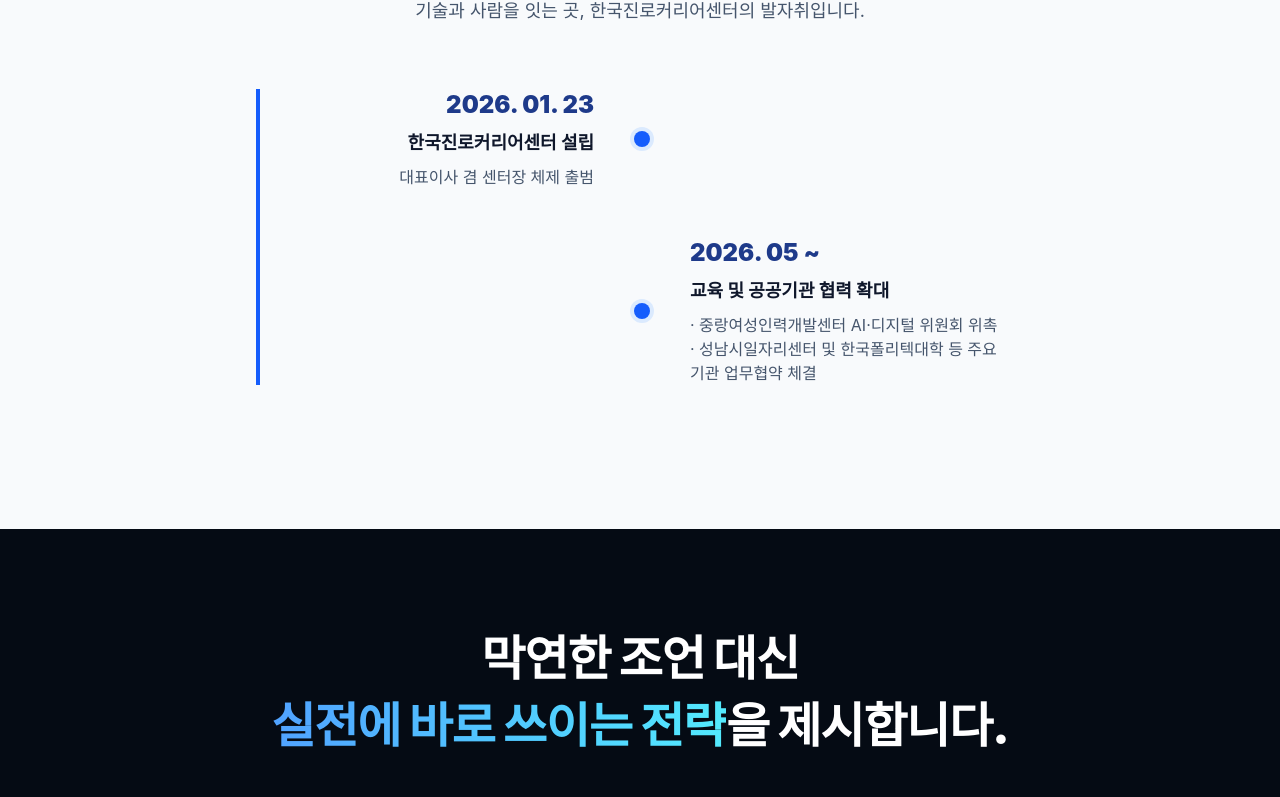
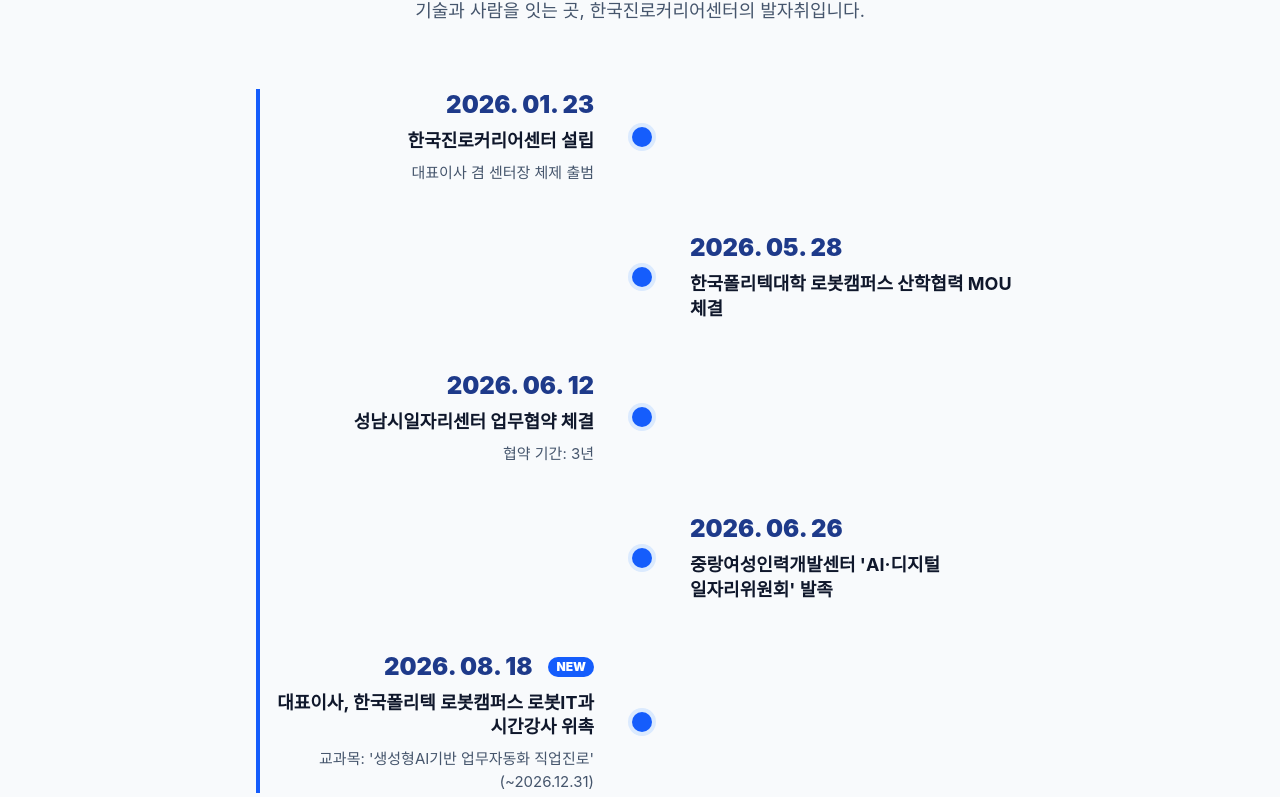
Before and after one commit to Minkkaeng/Korea-Career-Center, a React (Vite) app: page /about in a window 1280 px wide. Shown: the part 1670-2467 px from the top of the page. Built offline with nearby package versions, Linux system fonts and the light colour scheme.

Commit message:
feat: update center history timeline with new MOU and appointments

```diff
--- a/src/pages/About.tsx
+++ b/src/pages/About.tsx
@@ -90,28 +90,66 @@ export default function About() {
 
           <div className="max-w-3xl mx-auto">
             <div className="relative border-l-4 border-blue-600 ml-6 md:ml-0 md:pl-0">
-              <div className="mb-12 relative flex items-center md:justify-center">
-                <div className="absolute w-4 h-4 rounded-full bg-blue-600 -left-[10px] md:left-1/2 md:-ml-2 ring-4 ring-blue-100"></div>
+
+              <div className="mb-12 relative flex items-center md:justify-center group">
+                <div className="absolute w-5 h-5 rounded-full bg-blue-600 -left-[10.5px] md:left-1/2 md:-ml-2.5 ring-4 ring-blue-100 group-hover:ring-blue-300 transition-all duration-300"></div>
                 <div className="pl-8 md:pl-0 md:w-1/2 md:pr-12 md:text-right">
-                  <h3 className="text-2xl font-black text-[#1e3a8a] mb-2">2026. 01. 23</h3>
-                  <p className="text-lg font-bold text-slate-900">한국진로커리어센터 설립</p>
-                  <p className="text-slate-600 mt-2">대표이사 겸 센터장 체제 출범</p>
+                  <h3 className="text-2xl font-black text-[#1e3a8a] mb-2 flex items-center md:justify-end gap-2">
+                    2026. 01. 23
+                  </h3>
+                  <p className="text-lg font-bold text-slate-900 leading-snug break-keep">한국진로커리어센터 설립</p>
+                  <p className="text-slate-600 mt-2 text-[15px]">대표이사 겸 센터장 체제 출범</p>
                 </div>
                 <div className="hidden md:block md:w-1/2 md:pl-12"></div>
               </div>
 
-              <div className="mb-12 relative flex items-center md:justify-center">
-                <div className="absolute w-4 h-4 rounded-full bg-blue-600 -left-[10px] md:left-1/2 md:-ml-2 ring-4 ring-blue-100"></div>
+              <div className="mb-12 relative flex items-center md:justify-center group">
+                <div className="absolute w-5 h-5 rounded-full bg-blue-600 -left-[10.5px] md:left-1/2 md:-ml-2.5 ring-4 ring-blue-100 group-hover:ring-blue-300 transition-all duration-300"></div>
                 <div className="hidden md:block md:w-1/2 md:pr-12"></div>
                 <div className="pl-8 md:pl-0 md:w-1/2 md:pl-12 text-left">
-                  <h3 className="text-2xl font-black text-[#1e3a8a] mb-2">2026. 05 ~</h3>
-                  <p className="text-lg font-bold text-slate-900">교육 및 공공기관 협력 확대</p>
-                  <p className="text-slate-600 mt-2 break-keep">
-                    · 중랑여성인력개발센터 AI·디지털 위원회 위촉
-                    <br />· 성남시일자리센터 및 한국폴리텍대학 등 주요 기관 업무협약 체결
-                  </p>
+                  <h3 className="text-2xl font-black text-[#1e3a8a] mb-2 flex items-center gap-2">
+                    2026. 05. 28
+                  </h3>
+                  <p className="text-lg font-bold text-slate-900 leading-snug break-keep">한국폴리텍대학 로봇캠퍼스 산학협력 MOU 체결</p>
                 </div>
               </div>
+
+              <div className="mb-12 relative flex items-center md:justify-center group">
+                <div className="absolute w-5 h-5 rounded-full bg-blue-600 -left-[10.5px] md:left-1/2 md:-ml-2.5 ring-4 ring-blue-100 group-hover:ring-blue-300 transition-all duration-300"></div>
+                <div className="pl-8 md:pl-0 md:w-1/2 md:pr-12 md:text-right">
+                  <h3 className="text-2xl font-black text-[#1e3a8a] mb-2 flex items-center md:justify-end gap-2">
+                    2026. 06. 12
+                  </h3>
+                  <p className="text-lg font-bold text-slate-900 leading-snug break-keep">성남시일자리센터 업무협약 체결</p>
+                  <p className="text-slate-600 mt-2 text-[15px]">협약 기간: 3년</p>
+                </div>
+                <div className="hidden md:block md:w-1/2 md:pl-12"></div>
+              </div>
+
+              <div className="mb-12 relative flex items-center md:justify-center group">
+                <div className="absolute w-5 h-5 rounded-full bg-blue-600 -left-[10.5px] md:left-1/2 md:-ml-2.5 ring-4 ring-blue-100 group-hover:ring-blue-300 transition-all duration-300"></div>
+                <div className="hidden md:block md:w-1/2 md:pr-12"></div>
+                <div className="pl-8 md:pl-0 md:w-1/2 md:pl-12 text-left">
+                  <h3 className="text-2xl font-black text-[#1e3a8a] mb-2 flex items-center gap-2">
+                    2026. 06. 26
+                  </h3>
+                  <p className="text-lg font-bold text-slate-900 leading-snug break-keep">중랑여성인력개발센터 'AI·디지털 일자리위원회' 발족</p>
+                </div>
+              </div>
+
+              <div className="mb-12 relative flex items-center md:justify-center group">
+                <div className="absolute w-5 h-5 rounded-full bg-blue-600 -left-[10.5px] md:left-1/2 md:-ml-2.5 ring-4 ring-blue-100 group-hover:ring-blue-300 transition-all duration-300"></div>
+                <div className="pl-8 md:pl-0 md:w-1/2 md:pr-12 md:text-right">
+                  <h3 className="text-2xl font-black text-[#1e3a8a] mb-2 flex items-center md:justify-end gap-2">
+                    2026. 08. 18
+                    <span className="px-2 py-0.5 bg-blue-600 text-white text-xs rounded-full ml-2">NEW</span>
+                  </h3>
+                  <p className="text-lg font-bold text-slate-900 leading-snug break-keep">대표이사, 한국폴리텍 로봇캠퍼스 로봇IT과 시간강사 위촉</p>
+                  <p className="text-slate-600 mt-2 text-[15px]">교과목: '생성형AI기반 업무자동화 직업진로' (~2026.12.31)</p>
+                </div>
+                <div className="hidden md:block md:w-1/2 md:pl-12"></div>
+              </div>
+
             </div>
           </div>
         </div>
--- /dev/null
+++ b/update_history.cjs
@@ -0,0 +1,80 @@
+const fs = require('fs');
+
+const historyItems = [
+  {
+    date: '2026. 01. 23',
+    title: '한국진로커리어센터 설립',
+    desc: '대표이사 겸 센터장 체제 출범'
+  },
+  {
+    date: '2026. 05. 28',
+    title: '한국폴리텍대학 로봇캠퍼스 산학협력 MOU 체결',
+    desc: ''
+  },
+  {
+    date: '2026. 06. 12',
+    title: '성남시일자리센터 업무협약 체결',
+    desc: '협약 기간: 3년'
+  },
+  {
+    date: '2026. 06. 26',
+    title: "중랑여성인력개발센터 'AI·디지털 일자리위원회' 발족",
+    desc: ''
+  },
+  {
+    date: '2026. 08. 18',
+    title: '대표이사, 한국폴리텍 로봇캠퍼스 로봇IT과 시간강사 위촉',
+    desc: "교과목: '생성형AI기반 업무자동화 직업진로' (~2026.12.31)",
+    isNew: true
+  }
+];
+
+const generateHtml = () => {
+  let html = \`          <div className="max-w-3xl mx-auto">
+            <div className="relative border-l-4 border-blue-600 ml-6 md:ml-0 md:pl-0">\n\`;
+
+  historyItems.forEach((item, index) => {
+    const isLeft = index % 2 === 0;
+
+    html += \`              <div className="mb-12 relative flex items-center md:justify-center group">
+                <div className="absolute w-5 h-5 rounded-full bg-blue-600 -left-[10.5px] md:left-1/2 md:-ml-2.5 ring-4 ring-blue-100 group-hover:ring-blue-300 transition-all duration-300"></div>\n\`;
+
+    if (isLeft) {
+      // Content on left (md:text-right)
+      html += \`                <div className="pl-8 md:pl-0 md:w-1/2 md:pr-12 md:text-right">
+                  <h3 className="text-2xl font-black text-[#1e3a8a] mb-2 flex items-center md:justify-end gap-2">
+                    \${item.date}
+                    \${item.isNew ? '<span className="px-2 py-0.5 bg-blue-600 text-white text-xs rounded-full ml-2">NEW</span>' : ''}
+                  </h3>
+                  <p className="text-lg font-bold text-slate-900 leading-snug break-keep">\${item.title}</p>
+                  \${item.desc ? \`<p className="text-slate-600 mt-2 text-[15px]">\${item.desc}</p>\` : ''}
+                </div>
+                <div className="hidden md:block md:w-1/2 md:pl-12"></div>\n\`;
+    } else {
+      // Content on right (md:text-left)
+      html += \`                <div className="hidden md:block md:w-1/2 md:pr-12"></div>
+                <div className="pl-8 md:pl-0 md:w-1/2 md:pl-12 text-left">
+                  <h3 className="text-2xl font-black text-[#1e3a8a] mb-2 flex items-center gap-2">
+                    \${item.date}
+                    \${item.isNew ? '<span className="px-2 py-0.5 bg-blue-600 text-white text-xs rounded-full ml-2">NEW</span>' : ''}
+                  </h3>
+                  <p className="text-lg font-bold text-slate-900 leading-snug break-keep">\${item.title}</p>
+                  \${item.desc ? \`<p className="text-slate-600 mt-2 text-[15px]">\${item.desc}</p>\` : ''}
+                </div>\n\`;
+    }
+
+    html += \`              </div>\n\`;
+  });
+
+  html += \`            </div>
+          </div>\`;
+  return html;
+};
+
+let file = fs.readFileSync('src/pages/About.tsx', 'utf8');
+
+const regex = /<div className="max-w-3xl mx-auto">[\s\S]*?<\/div>\s*<\/div>\s*<\/div>\s*<\/section>\s*{\/\* Vision Statement Section \*\/}/;
+file = file.replace(regex, generateHtml() + '\\n        </div>\\n      </section>\\n\\n      {/* Vision Statement Section */}');
+
+fs.writeFileSync('src/pages/About.tsx', file, 'utf8');
+console.log('History updated.');
```
